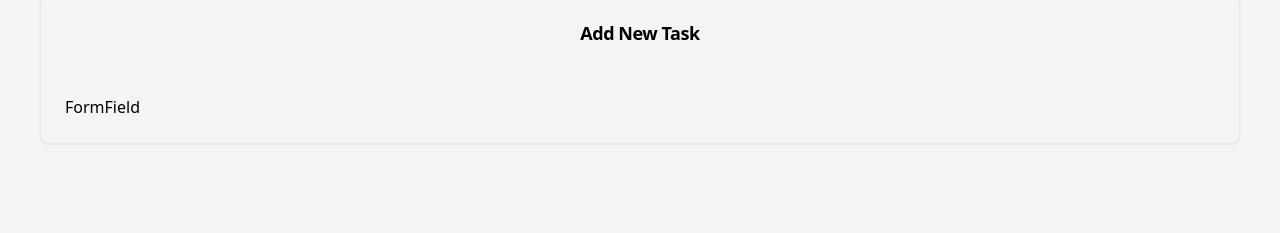
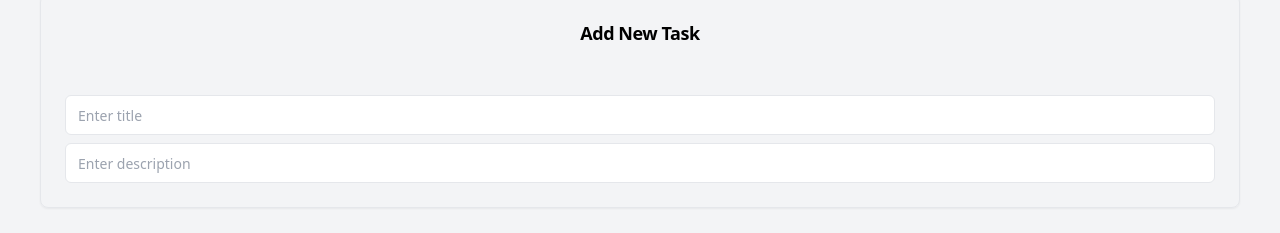
Before and after one commit to anoopraju31/100xdevs_cohort, a React (Vite) app in the folder week 4/week-4.2/vite-react-todo/: page / in a window 1280 px wide. Shown: the part 126-359 px from the top of the page. Built offline with nearby package versions, Linux system fonts and the light colour scheme.

Commit message:
Week 4.2 React - Vite - Form Field Component - styled

```diff
--- a/week 4/week-4.2/vite-react-todo/package.json
+++ b/week 4/week-4.2/vite-react-todo/package.json
@@ -10,6 +10,7 @@
     "preview": "vite preview"
   },
   "dependencies": {
+    "prop-types": "^15.8.1",
     "react": "^18.2.0",
     "react-dom": "^18.2.0"
   },
--- a/week 4/week-4.2/vite-react-todo/src/components/Form.jsx
+++ b/week 4/week-4.2/vite-react-todo/src/components/Form.jsx
@@ -1,9 +1,31 @@
+import { useState } from 'react'
 import FormField from './FormField'
 
 const Form = () => {
+	const [title, setTitle] = useState('')
+	const [description, setDescription] = useState('')
+
+	const handleTitleChange = (e) => setTitle(e.target.value)
+	const handleDescriptionChange = (e) => setDescription(e.target.value)
 	return (
 		<form className='p-6 flex flex-col gap-2'>
-			<FormField />
+			<FormField
+				id='title'
+				label='Title'
+				placeholder='Enter title'
+				type='text'
+				value={title}
+				handleChange={handleTitleChange}
+			/>
+
+			<FormField
+				id='description'
+				label='Description'
+				placeholder='Enter description'
+				type='text'
+				value={description}
+				handleChange={handleDescriptionChange}
+			/>
 		</form>
 	)
 }
--- a/week 4/week-4.2/vite-react-todo/src/components/FormField.jsx
+++ b/week 4/week-4.2/vite-react-todo/src/components/FormField.jsx
@@ -1,5 +1,30 @@
-const FormField = () => {
-	return <div>FormField</div>
+import PropTypes from 'prop-types'
+const FormField = (props) => {
+	const { id, label, placeholder, value, handleChange, type } = props
+	return (
+		<div>
+			<label className='sr-only' htmlFor={id}>
+				{label}
+			</label>
+			<input
+				id={id}
+				value={value}
+				className='flex h-10 rounded-md border border-input bg-background px-3 py-2 text-sm ring-offset-background file:border-0 file:bg-transparent file:text-sm file:font-medium placeholder:text-muted-foreground focus-visible:outline-none focus-visible:ring-2 focus-visible:ring-ring focus-visible:ring-offset-2 disabled:cursor-not-allowed disabled:opacity-50 flex-grow w-full'
+				placeholder={placeholder}
+				type={type}
+				onChange={handleChange}
+			/>
+		</div>
+	)
+}
+
+FormField.propTypes = {
+	id: PropTypes.string.isRequired,
+	label: PropTypes.string.isRequired,
+	placeholder: PropTypes.string.isRequired,
+	value: PropTypes.string.isRequired,
+	handleChange: PropTypes.func.isRequired,
+	type: PropTypes.string.isRequired,
 }
 
 export default FormField
```
Also changed, not shown: 1 other file (tests, documents, lock files or other folders).
